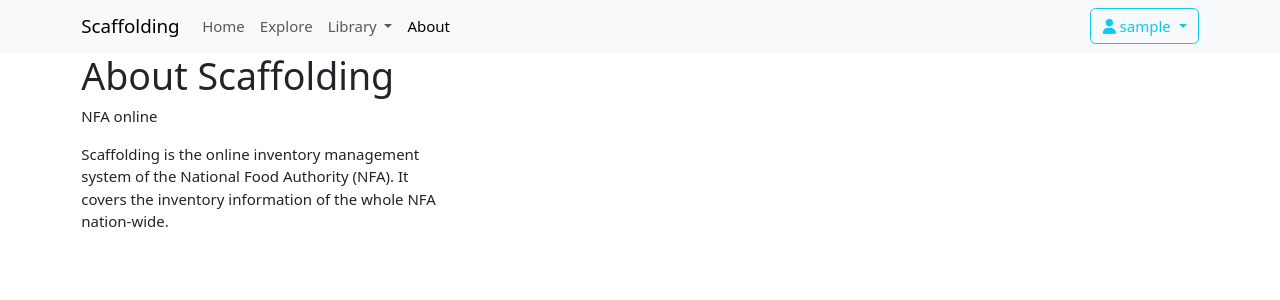
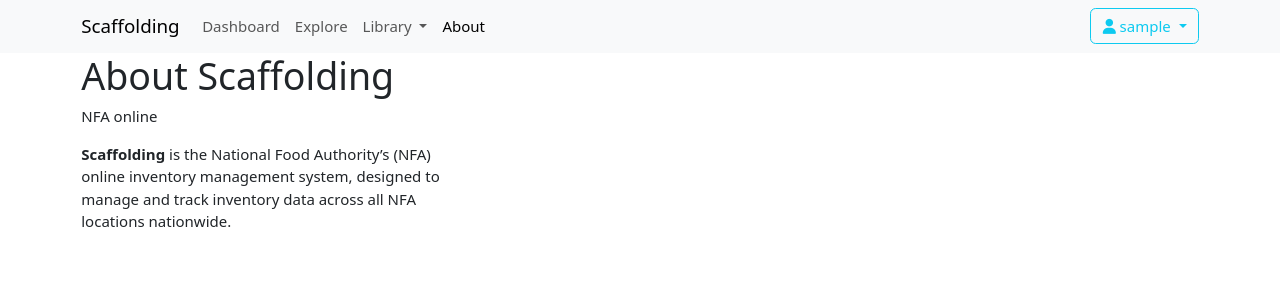
Before and after one commit to jeffplata/flask2.3.3-scaffold, a Flask app: page /about in a window 1280 px wide. Shown: the top 300 px of the page. Run offline with Flask 3, Linux system fonts and the light colour scheme; the visitor is signed in with stand-in values (Sample User, id 1); data that the repository does not hold is empty; some libraries are stand-ins or nearby versions.

Commit message:
Bye Leyte

```diff
--- a/app/main/routes.py
+++ b/app/main/routes.py
@@ -1,8 +1,9 @@
 from app.main import bp
-from flask import render_template
-from flask_login import login_required
+from flask import render_template, redirect, url_for
+from flask_login import login_required, current_user
 from app.common import access_required
 from app.models import Role
+from app.models2 import Accountability
 
 
 @bp.route('/')
@@ -34,3 +35,26 @@ def roles():
 def users():
     roles_dict = [r.to_dict() for r in Role.query]
     return render_template('users_vue.html', allroles=roles_dict)
+
+
+@bp.route('/dashboard')
+@login_required
+def dashboard():
+    if current_user.has_role('admin'):
+        return redirect(url_for('main.dashboard_admin'))
+    elif current_user.has_role('ws'):
+        return redirect(url_for('main.dashboard_ws'))
+    return redirect(url_for('main.index'))
+
+
+@bp.route('/dashboard_admin')
+@access_required('admin')
+def dashboard_admin():
+    return render_template('dashboard_admin.html')
+
+
+@bp.route('/dashboard_ws')
+@access_required('ws')
+def dashboard_ws():
+    accountabilities = Accountability.query.filter_by(ws_id=current_user.id)
+    return render_template('dashboard_ws.html', accountabilities=accountabilities)
--- a/app/templates/about.html
+++ b/app/templates/about.html
@@ -5,9 +5,9 @@
 <p>NFA online</p>
 <div class="col-md-4">
 <p>
-    {{config['APP_NAME']}} is the online inventory management system
-    of the National Food Authority (NFA). It covers the inventory information
-    of the whole NFA nation-wide.
+    <strong>{{config['APP_NAME']}}</strong> is the National Food Authority’s (NFA)
+    online inventory management system, designed to manage and track inventory data
+    across all NFA locations nationwide.
 </p>
 </div>
 
--- a/app/templates/base.html
+++ b/app/templates/base.html
@@ -36,7 +36,11 @@
 
               <div class="collapse navbar-collapse" id="navbarTogglerDemo02">
                 <ul class="navbar-nav mr-auto mt-2 mt-lg-0">
-                  {{ render_nav_item('main.index', 'Home') }}
+                  {% if current_user.is_anonymous %}
+                    {{ render_nav_item('main.index', 'Home') }}
+                  {% else %}
+                    {{ render_nav_item('main.dashboard', 'Dashboard') }}
+                  {% endif %}
                   {{ render_nav_item('main.explore', 'Explore') }}
                   <li class="nav-item dropdown">
                   <a class="nav-link dropdown-toggle" href="#" id="userMenuDropdown" role="button" data-bs-toggle="dropdown" aria-expanded="false">
--- /dev/null
+++ b/app/templates/dashboard_admin.html
@@ -0,0 +1,6 @@
+{% extends "base.html" %}
+
+{% block content %}
+<h1>Dashboard</h1>
+
+{% endblock %}
```
Also changed, not shown: app/auth/routes.py (+14 -4 lines), app/models2.py (+13 -0 lines), app/templates/dashboard_ws.html (added, +35 -0 lines).
